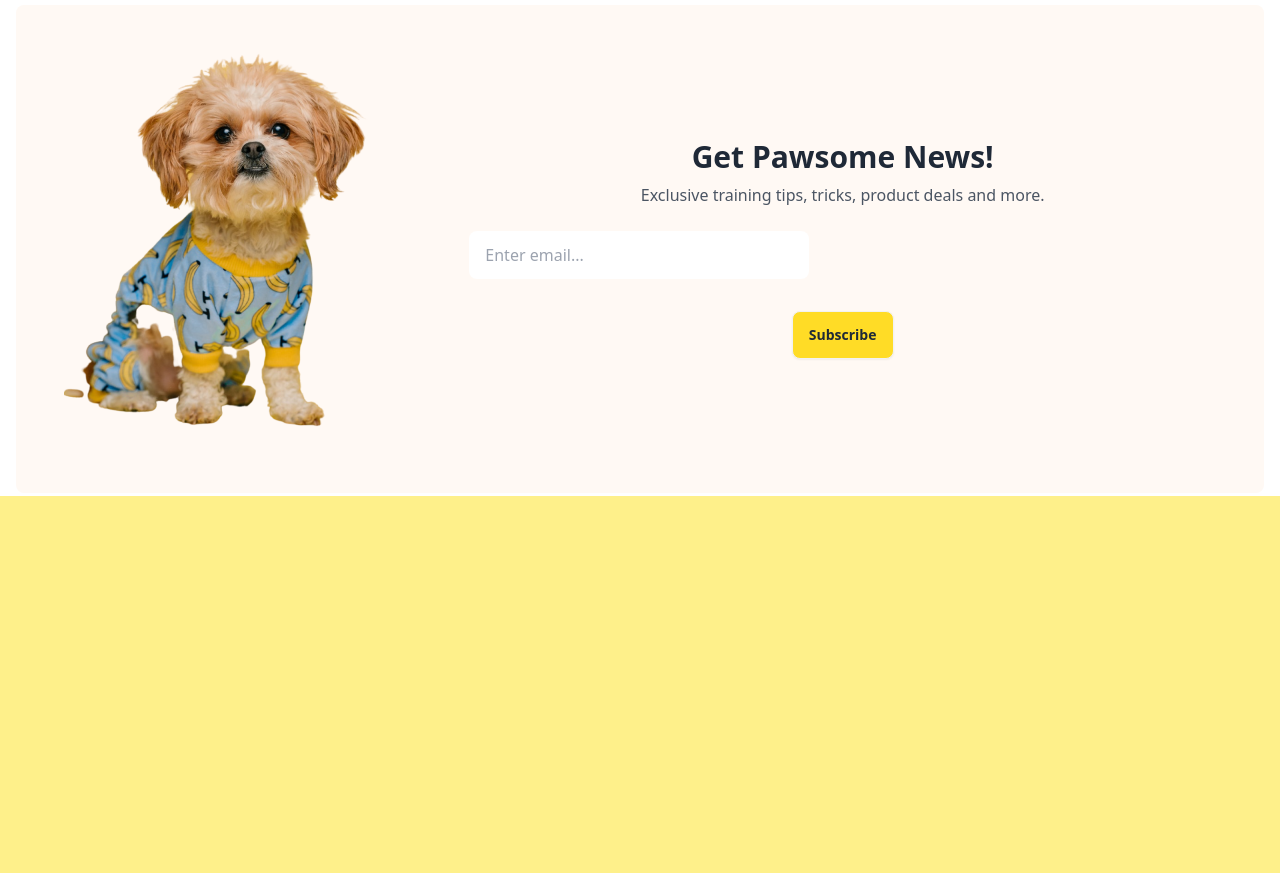
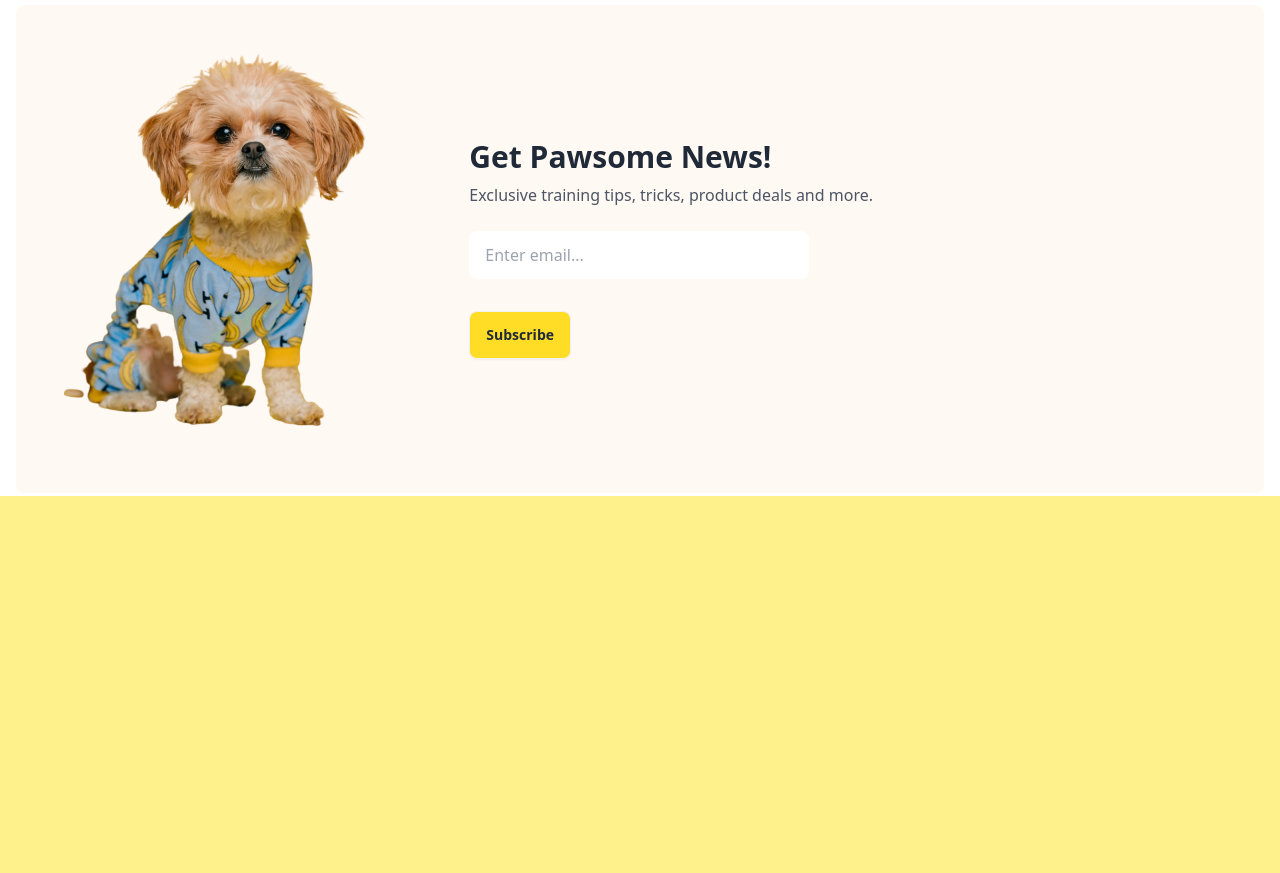
Before and after one commit to sakib-nsu/pet-website, a plain HTML site: page index.html in a window 1280 px wide. Shown: the part 3480-4353 px from the top of the page. Drawn offline with nearby package versions, Linux system fonts and the light colour scheme; a web font is replaced by a local one.

Commit message:
modified footer

```diff
--- a/index.html
+++ b/index.html
@@ -405,14 +405,14 @@
 
                 <!-- Content Column -->
                 <div class="md:w-2/3">
-                    <h2 class="text-3xl font-bold text-gray-800 mb-2 text-center">Get Pawsome News!</h2>
-                    <p class="text-gray-600 mb-6 text-center">Exclusive training tips, tricks, product deals and more.</p>
+                    <h2 class="text-3xl font-bold text-gray-800 mb-2 text-center lg:text-start">Get Pawsome News!</h2>
+                    <p class="text-gray-600 mb-6 text-center lg:text-start">Exclusive training tips, tricks, product deals and more.</p>
 
                     <!-- Newsletter Form -->
                     <div>
                         <input type="email" placeholder="Enter email..." class="flex-grow px-4 py-3 rounded-lg w-[340px]">
                     </div>
-                    <div class="pt-4 text-center lg:pt-8"><button class="btn bg-btn-primary">Subscribe</button></div>
+                    <div class="pt-4 text-center lg:text-start lg:pt-8"><button class="btn bg-btn-primary">Subscribe</button></div>
                 </div>
             </div>
         </div>
```
